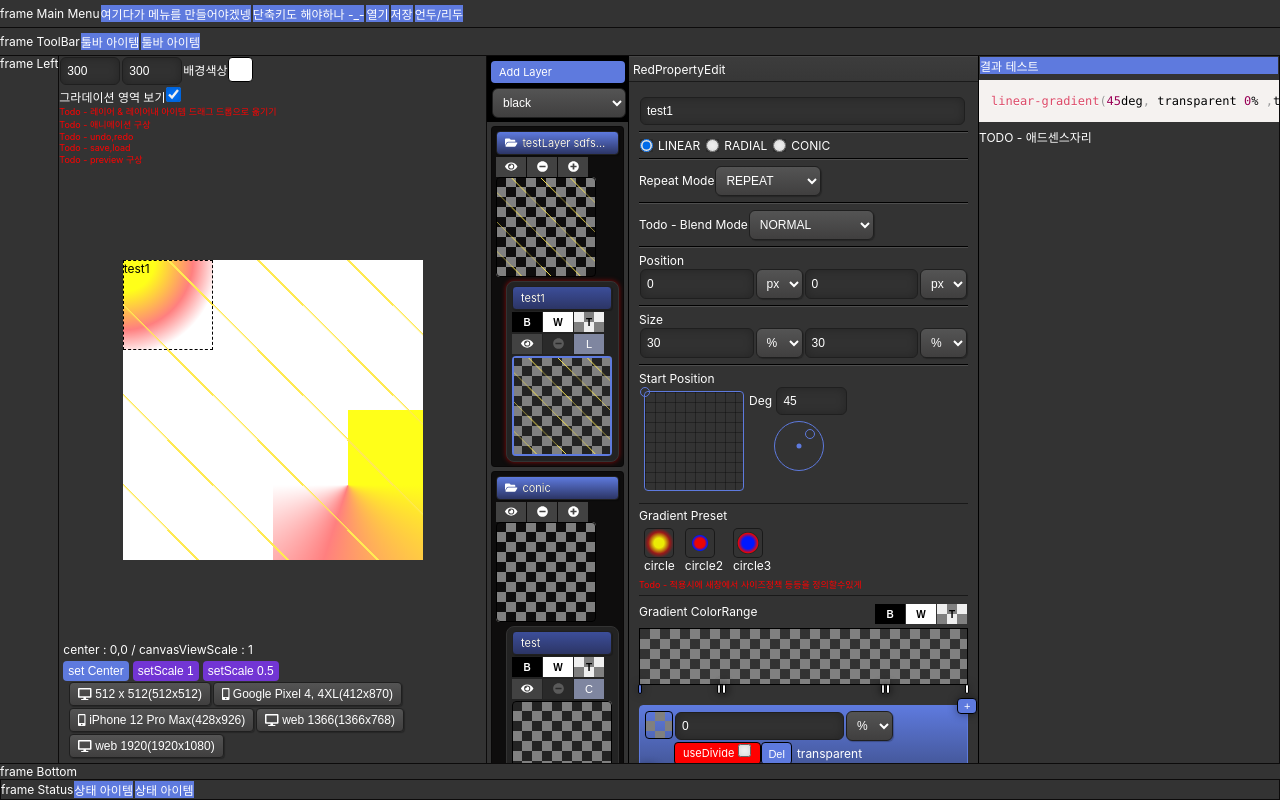
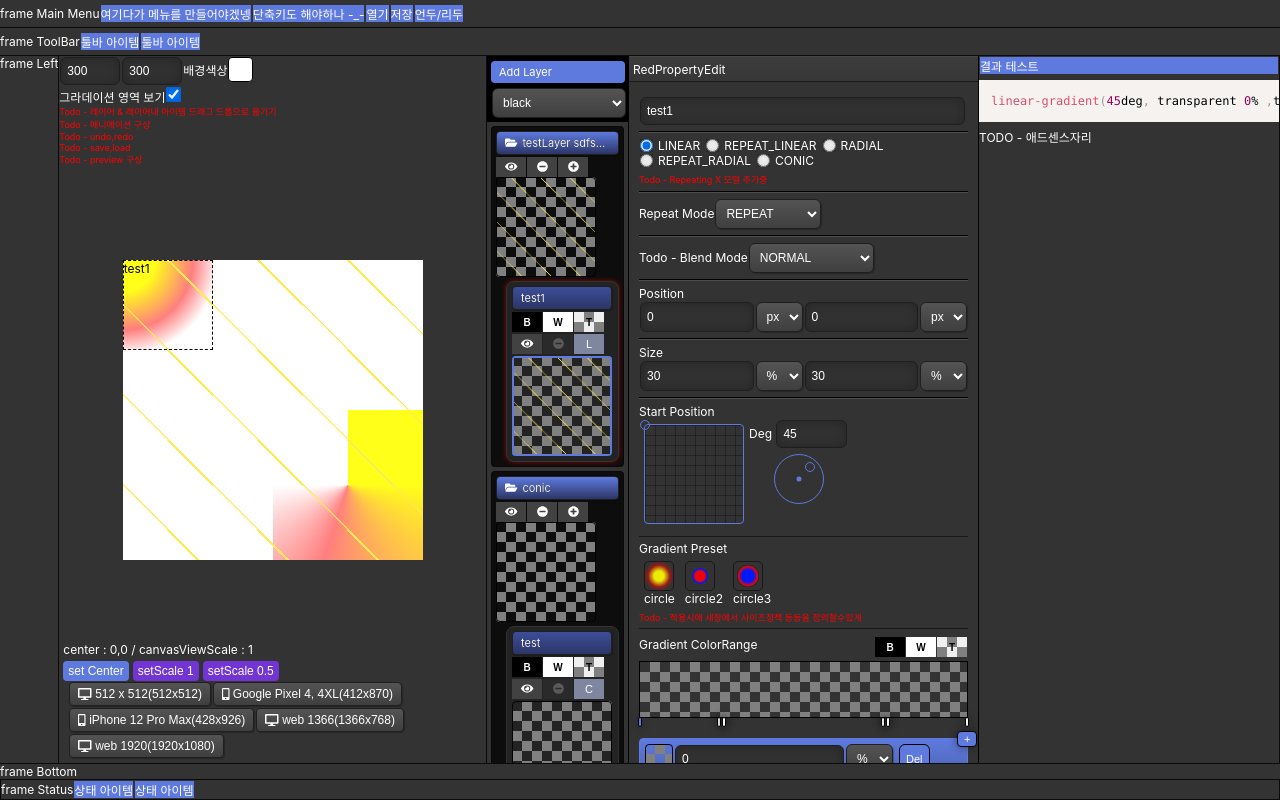
Before and after one commit to redcamel/RedGradient, a React (Create React App) app: page / in a window 1280 px wide. Built offline with nearby package versions, Linux system fonts and the light colour scheme.

Commit message:
- repeating-xxx 모델 추가중

```diff
--- a/src/core/RedRadio.jsx
+++ b/src/core/RedRadio.jsx
@@ -3,16 +3,17 @@ import React from "react";
 class RedRadio extends React.Component {
   render() {
     return <div
-      style={{display: 'flex', width: `${this.props.width || ''}px`, margin: '5px 0px'}}
+      style={{display: 'flex',flexWrap: 'wrap', width: `${this.props.width || ''}px`, margin: '5px 0px'}}
     >
       {(this.props.options || []).map(v => {
-        const activeYn = this.props.value === v;
+        console.log(this.props.options)
+        const activeYn = this.props.value === v[1];
         return <label style={{display: 'flex', cursor: 'pointer', marginRight: '5px'}}>
           <input
             style={{marginRight: '5px'}}
-            type={'radio'} value={v} checked={activeYn}
+            type={'radio'} value={v[1]} checked={activeYn}
             onClick={this.props.HD_change}
-          />{v}
+          />{v[0]}
         </label>;
       })}
     </div>;
--- a/src/editor/GRADIENT_TYPE.js
+++ b/src/editor/GRADIENT_TYPE.js
@@ -1,6 +1,8 @@
 const GRADIENT_TYPE = {
   LINEAR: 'linear-gradient',
+  REPEAT_LINEAR: 'repeating-linear-gradient',
   RADIAL: 'radial-gradient',
+  REPEAT_RADIAL: 'repeating-radial-gradient',
   CONIC: 'conic-gradient'
 };
 export default GRADIENT_TYPE;
--- a/src/editor/layer/RedLayer.jsx
+++ b/src/editor/layer/RedLayer.jsx
@@ -148,9 +148,11 @@ RedLayer.calcGradientItem = (data, checkVisible, layer) => {
 
   switch (data['type']) {
     case  GRADIENT_TYPE.LINEAR:
+    case  GRADIENT_TYPE.REPEAT_LINEAR:
       result = `${data['type']}(${data['deg']}deg, ${gradients}) ${positionTxt} / ${etcs}`;
       break;
     case GRADIENT_TYPE.RADIAL :
+    case GRADIENT_TYPE.REPEAT_RADIAL :
       const endingShape = data['typeEndingShape'] === ENDING_SHAPE_TYPE.NONE ? '' : (data['typeEndingShape']);
       TEMP = data['at'];
       atTxt = TEMP ? ` ${endingShape} at ${TEMP['x']}${TEMP['xUnit']} ${TEMP['y']}${TEMP['yUnit']}` : '';
--- a/src/editor/property/RedGradientColorItem.jsx
+++ b/src/editor/property/RedGradientColorItem.jsx
@@ -151,6 +151,14 @@ class RedGradientColorItem extends React.Component {
             colorData['rangeUnit'] = tUnit;
             rootComponent.setState({});
           }} />
+          <button
+            style={style.del}
+            onClick={() => {
+              activeSubData.colorList.splice(this.getIndex(), 1);
+              rootComponent.setState({});
+            }}
+          >Del
+          </button>
           <div style={{display: 'flex', alignItems: 'center'}}>
             <label
               style={style.lock}
@@ -162,20 +170,10 @@ class RedGradientColorItem extends React.Component {
               }}
             >useDivide <input type={'checkbox'} checked={colorData['useDivide']} />
             </label>
-            <button
-              style={style.del}
-              onClick={() => {
-                activeSubData.colorList.splice(this.getIndex(), 1);
-                rootComponent.setState({});
-              }}
-            >Del
-            </button>
+
             <div style={{display: 'inline-block', marginLeft: '5px'}}>{colorData['color']}</div>
           </div>
 
-
-          {/*<div>r:{rgba[0]} g:{rgba[1]} b:{rgba[2]} a:{rgba[3]}</div>*/}
-          {/*<div>#{rgba2hex(`rgba(${rgba.join(',')})`)}</div>*/}
         </div>
       </div>
       <div style={{margin: '8px 8px', alignItems: 'center'}}>
@@ -259,8 +257,9 @@ const style = {
     background: '#5e7ade',
     outline: 'none',
     border: '1px solid #000',
-    borderRadius: '4px',
-    height: '23px',
+    borderRadius: '6px',
+    height: '30px',
+    marginLeft : '5px',
     cursor: 'pointer'
   },
   lock: {
--- a/src/editor/property/RedPropertyEdit.jsx
+++ b/src/editor/property/RedPropertyEdit.jsx
@@ -44,15 +44,16 @@ class RedPropertyEdit extends React.Component {
               }} />
               <div style={style.divide} />
               <RedPropertyTypeEdit rootComponent={rootComponent} />
+              <div className={'todo'}>Todo - Repeating X 모델 추가중</div>
               <div style={style.divide} />
               <RedPropertyRepeatEdit rootComponent={rootComponent} />
               <div style={style.divide} />
               <RedPropertyBlendEdit rootComponent={rootComponent} />
-              {data.type === GRADIENT_TYPE.RADIAL ? <>
+              {data.type === GRADIENT_TYPE.RADIAL || data.type === GRADIENT_TYPE.REPEAT_RADIAL ? <>
                 <div style={style.divide} />
                 <RedPropertyTypeEndingShapeEdit rootComponent={rootComponent} />
               </> : ''}
-              {data.type === GRADIENT_TYPE.RADIAL || data.type === GRADIENT_TYPE.CONIC ? <>
+              {data.type === GRADIENT_TYPE.RADIAL || data.type === GRADIENT_TYPE.REPEAT_RADIAL || data.type === GRADIENT_TYPE.CONIC ? <>
                 <div style={style.divide} />
                 <RedPropertyAtEdit rootComponent={rootComponent} />
               </> : ''}
@@ -67,7 +68,7 @@ class RedPropertyEdit extends React.Component {
             <div style={{display: 'flex'}}>
               <RedPropertyPositionEditByMouse rootComponent={rootComponent} />
               <div style={{height: '5px'}} />
-              {data.type === GRADIENT_TYPE.LINEAR || data.type === GRADIENT_TYPE.CONIC ?
+              {data.type === GRADIENT_TYPE.LINEAR || data.type === GRADIENT_TYPE.REPEAT_LINEAR || data.type === GRADIENT_TYPE.CONIC ?
                 <RedPropertyDegreeEdit rootComponent={rootComponent} /> : ''}
             </div>
           </div>
--- a/src/editor/property/RedPropertyTypeEdit.jsx
+++ b/src/editor/property/RedPropertyTypeEdit.jsx
@@ -13,10 +13,10 @@ class RedPropertyTypeEdit extends React.Component {
     const rootComponentState = rootComponent.state;
     const activeSubData = rootComponentState.activeSubData;
     return <RedRadio
-      value={activeSubData['type'].split('-')[0].toUpperCase()}
-      options={Object.keys(GRADIENT_TYPE)}
+      value={activeSubData['type']}
+      options={Object.entries(GRADIENT_TYPE)}
       HD_change={e => {
-        activeSubData['type'] = GRADIENT_TYPE[e.target.value];
+        activeSubData['type'] = e.target.value;
         rootComponent.setState({});
       }} />;
   }
```
Also changed, not shown: 6 other files (tests, documents, lock files or other folders).
